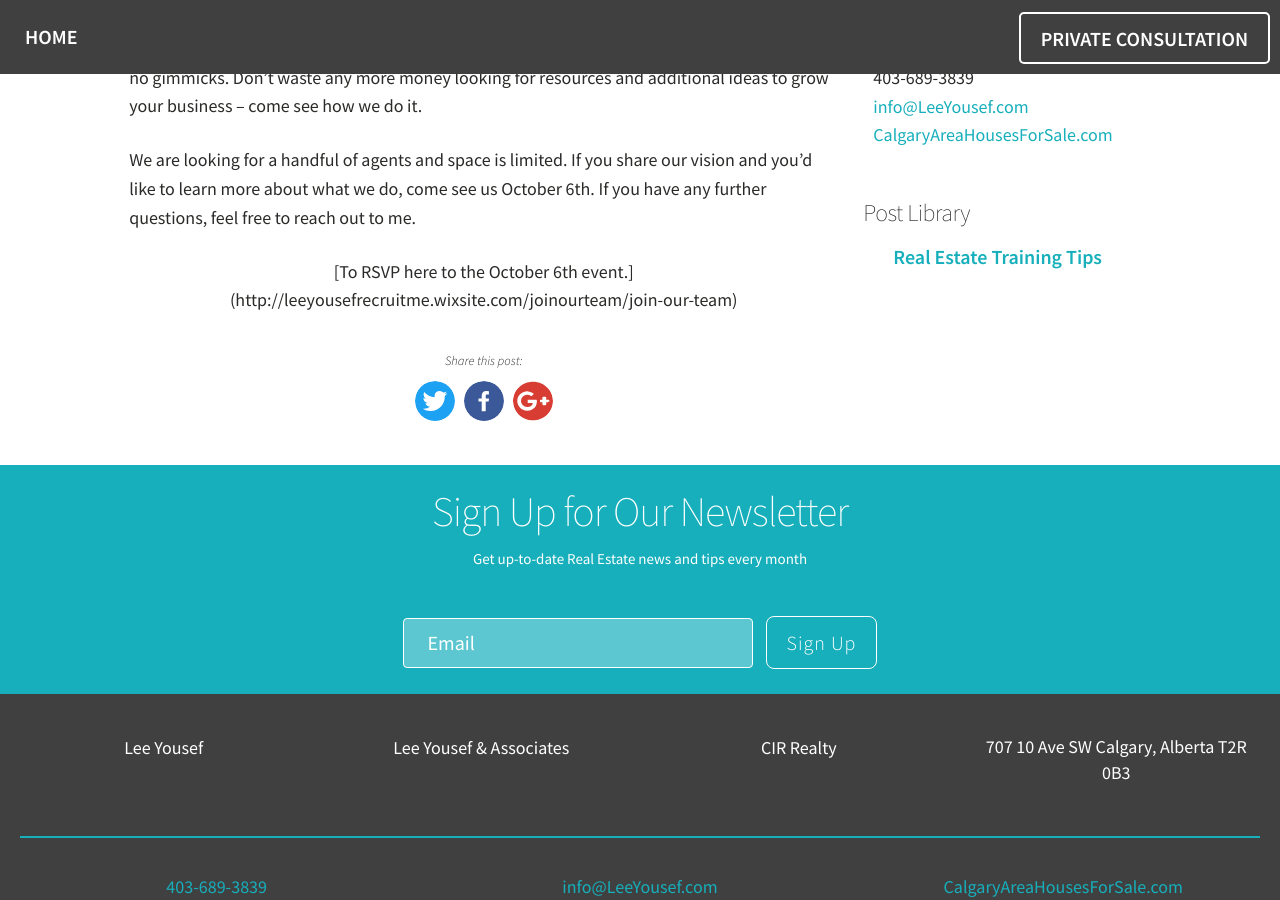
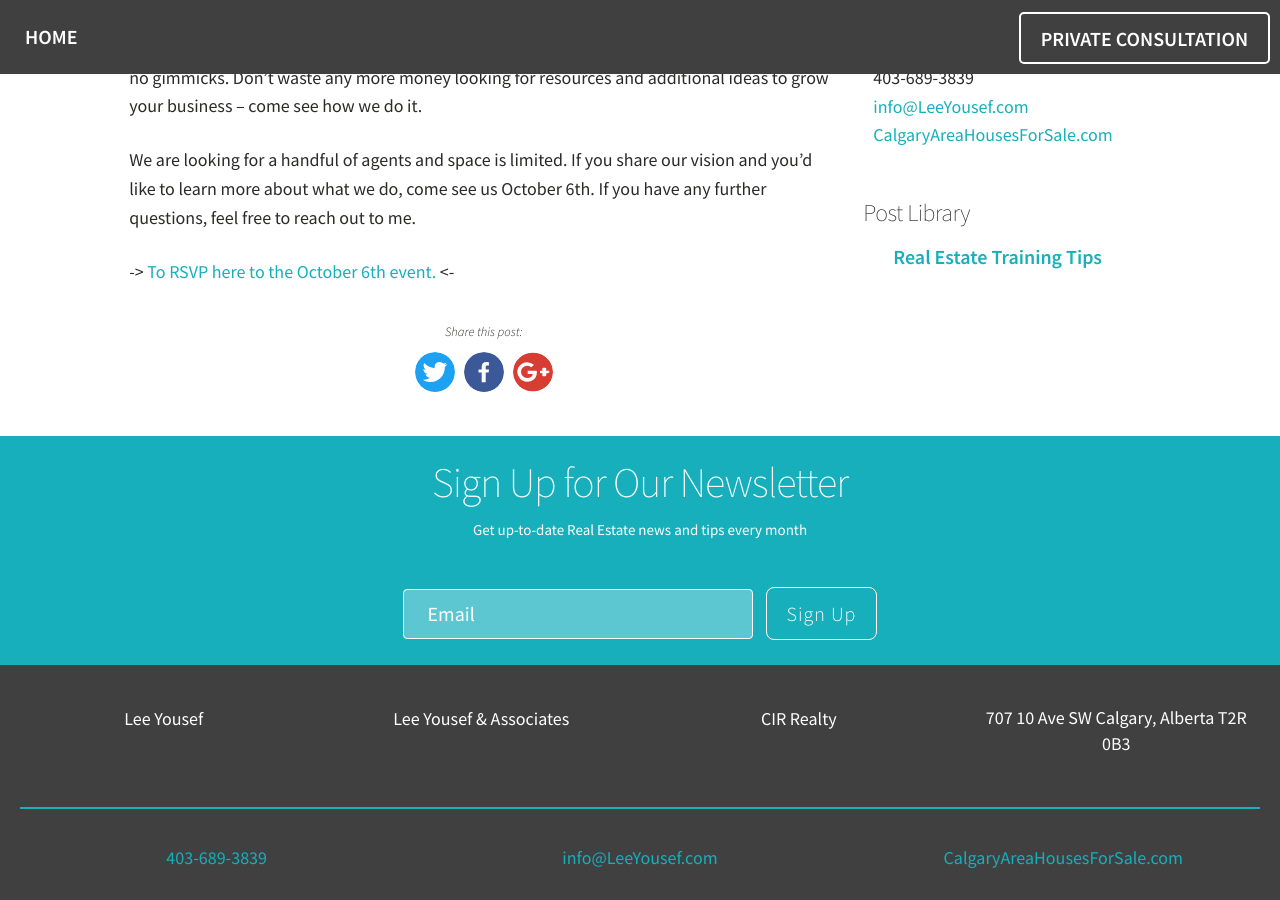
Before and after one commit to Vyral/lee-yousef-recruiting-blog, a Jekyll site: the page built from _posts/2016-09-22-come-learn-what-sets-us-apart.md, in a window 1280 px wide and 900 px high, scrolled down 1667 px. Built offline with Jekyll 4.4.1, drawn with Linux system fonts in a browser that asks for light colours; nearby versions of some CDN libraries.

Commit message:
Updated '/_posts/2016-09-22-come-learn-what-sets-us-apart.md' via CloudCannon

```diff
--- a/_posts/2016-09-22-come-learn-what-sets-us-apart.md
+++ b/_posts/2016-09-22-come-learn-what-sets-us-apart.md
@@ -33,4 +33,4 @@
 
 We are looking for a handful of agents and space is limited. If you share our vision and you'd like to learn more about what we do, come see us October 6th. If you have any further questions, feel free to reach out to me.
 
-<p align="center">[To RSVP here to the October 6th event.](http://leeyousefrecruitme.wixsite.com/joinourteam/join-our-team)</p>
+-> [To RSVP here to the October 6th event.](http://leeyousefrecruitme.wixsite.com/joinourteam/join-our-team) <-
```
